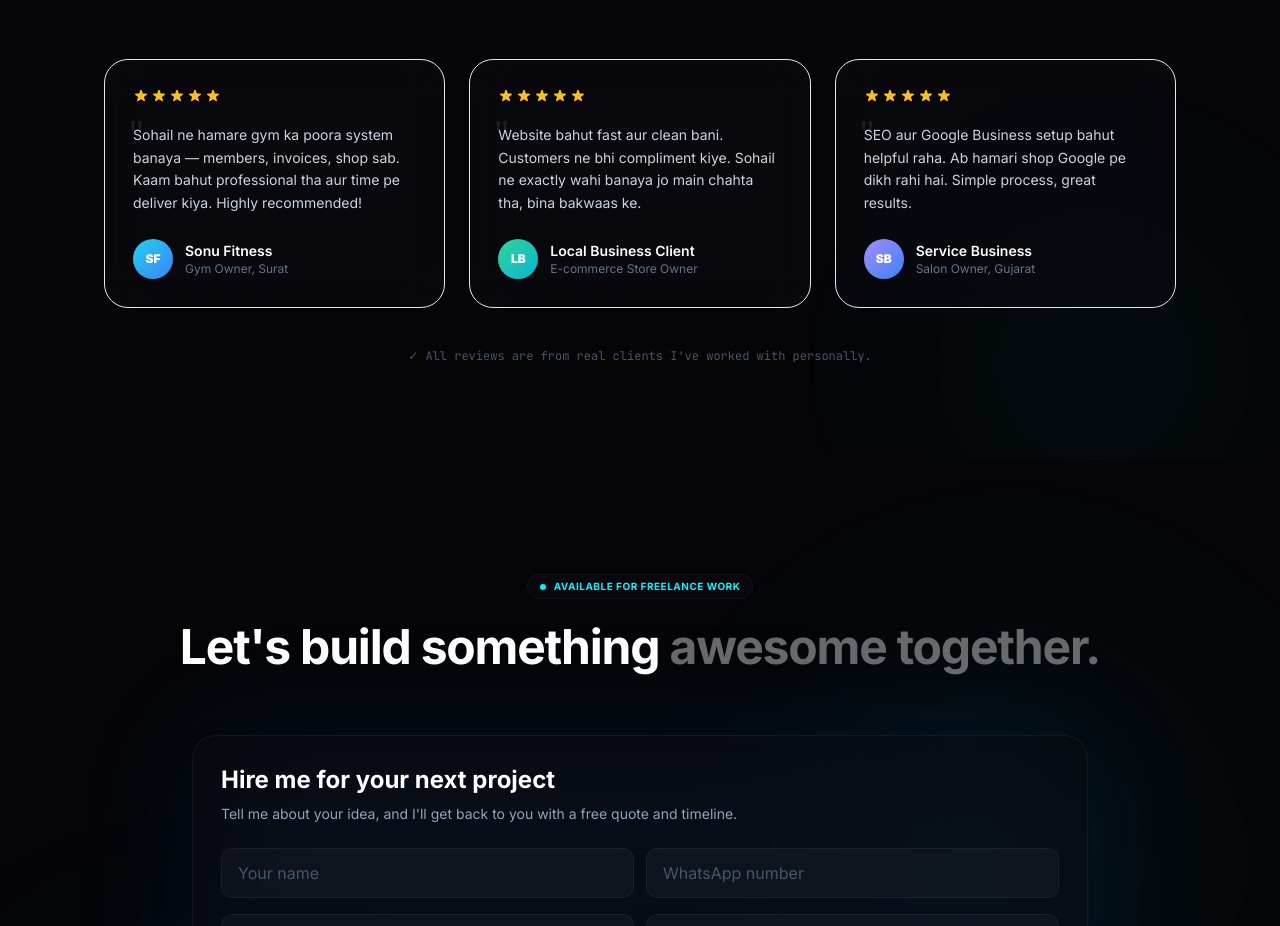
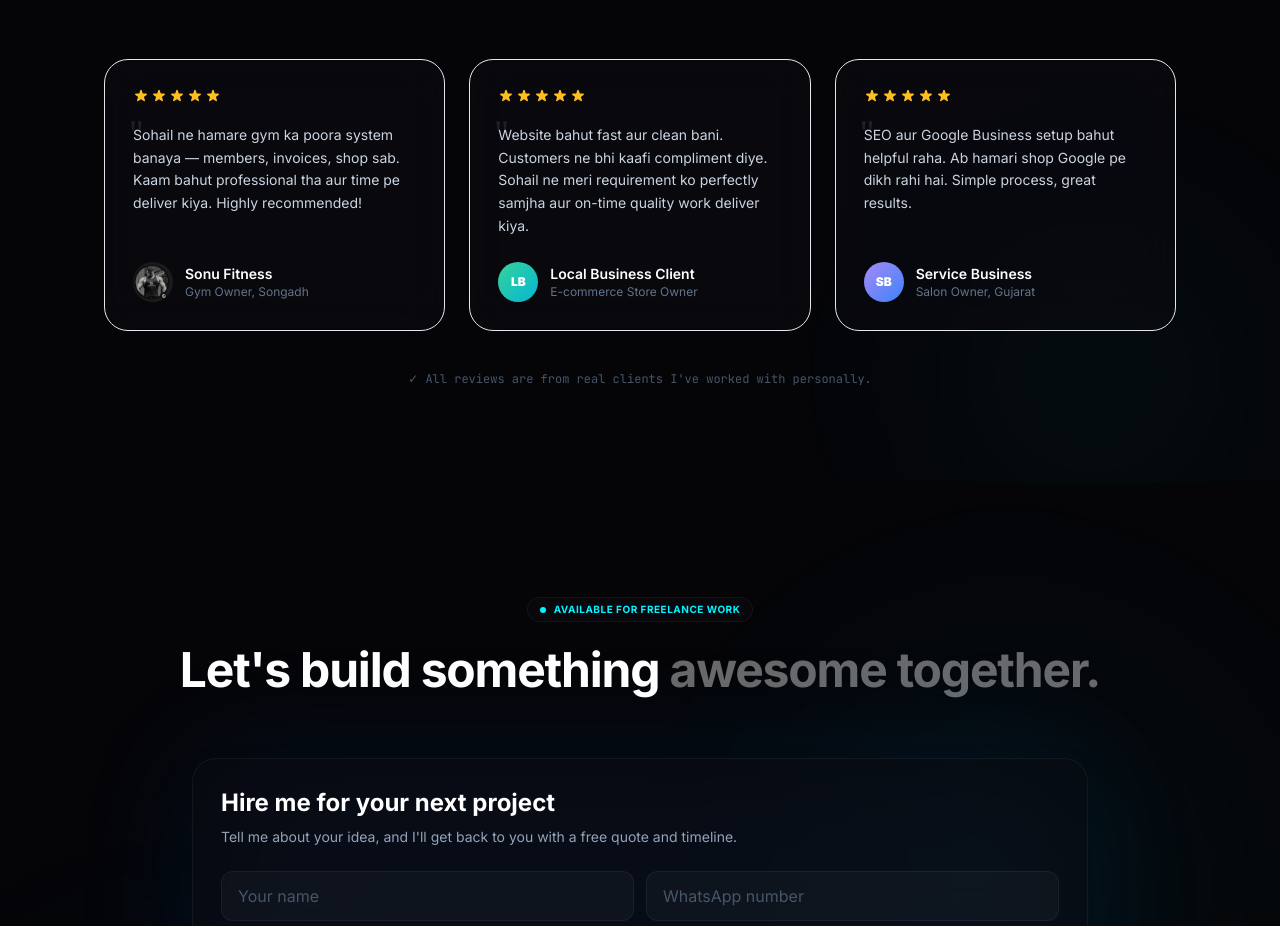
Before and after one commit to Code-By-Sohail/sohail.portfolio.in, a React (Vite) app: page / in a window 1280 px wide. Shown: the part 6087-7013 px from the top of the page. Built offline with nearby package versions, Linux system fonts and the light colour scheme.

Commit message:
review add (photo)

```diff
--- a/src/components/Testimonials.jsx
+++ b/src/components/Testimonials.jsx
@@ -1,6 +1,7 @@
 import { useEffect, useRef } from "react";
 import gsap from "gsap";
 import { ScrollTrigger } from "gsap/ScrollTrigger";
+import sonuLogo from "../assets/sonu-fitness.png";
 
 gsap.registerPlugin(ScrollTrigger);
 
@@ -9,14 +10,15 @@ const TESTIMONIALS = [
     quote:
       "Sohail ne hamare gym ka poora system banaya — members, invoices, shop sab. Kaam bahut professional tha aur time pe deliver kiya. Highly recommended!",
     name: "Sonu Fitness",
-    role: "Gym Owner, Surat",
+    role: "Gym Owner, Songadh",
     initial: "SF",
+    image: sonuLogo,
     gradient: "from-cyan-400 to-blue-500",
     stars: 5,
   },
   {
     quote:
-      "Website bahut fast aur clean bani. Customers ne bhi compliment kiye. Sohail ne exactly wahi banaya jo main chahta tha, bina bakwaas ke.",
+      "Website bahut fast aur clean bani. Customers ne bhi kaafi compliment diye. Sohail ne meri requirement ko perfectly samjha aur on-time quality work deliver kiya.",
     name: "Local Business Client",
     role: "E-commerce Store Owner",
     initial: "LB",
@@ -95,7 +97,7 @@ export default function Testimonials() {
 
         {/* Cards */}
         <div className="grid grid-cols-1 md:grid-cols-3 gap-6">
-          {TESTIMONIALS.map(({ quote, name, role, initial, gradient, stars }) => (
+          {TESTIMONIALS.map(({ quote, name, role, initial, image, gradient, stars }) => (
             <div
               key={name}
               className="testimonial-card group relative flex flex-col glass border border-white/8 rounded-3xl p-7 hover:border-white/20 transition-all duration-300 hover:-translate-y-1"
@@ -120,8 +122,12 @@ export default function Testimonials() {
 
               {/* Author */}
               <div className="flex items-center gap-3">
-                <div className={`w-10 h-10 rounded-full bg-gradient-to-br ${gradient} flex items-center justify-center text-white text-xs font-black flex-shrink-0`}>
-                  {initial}
+                <div className={`w-10 h-10 rounded-full overflow-hidden bg-gradient-to-br ${gradient} flex items-center justify-center text-white text-xs font-black flex-shrink-0`}>
+                  {image ? (
+                    <img src={image} alt={name} className="w-full h-full object-cover" />
+                  ) : (
+                    initial
+                  )}
                 </div>
                 <div>
                   <p className="text-white text-sm font-semibold">{name}</p>
```
Also changed, not shown: src/assets/sonu-fitness.png (added).
